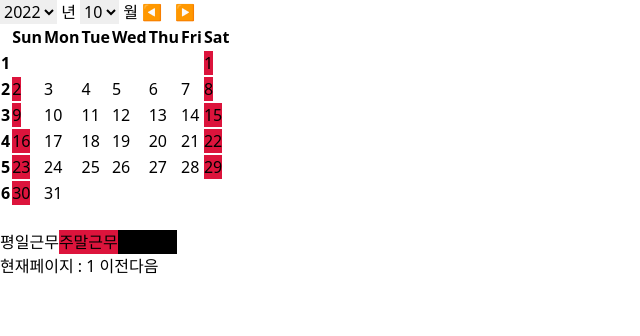
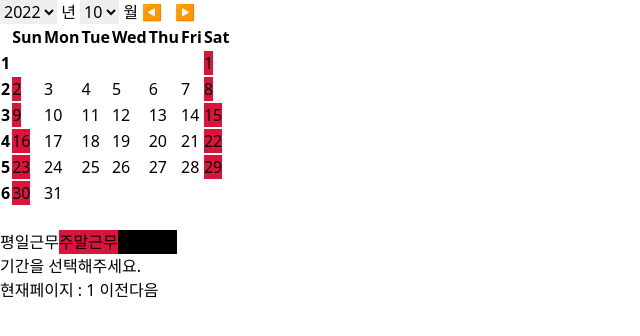
Before and after one commit to woajun/schedule-divider, a Vue app: page / in a window 1280 px wide. Shown: the top 336 px of the page, without its empty margins (0-640 px from the left). Built offline with nearby package versions, Linux system fonts and the light colour scheme.

Commit message:
add user flow

```diff
--- a/src/App.vue
+++ b/src/App.vue
@@ -34,15 +34,25 @@ const setWorkers = (n:Worker[]) => {
 };
 
 const currentPage = ref(1);
+/**
+ * USER FLOW
+ * 날짜분배옵션 (마지막 근무 다음 날 첫번째 근무 제외 / 연속 근무 제한 / 한 사람이 하루에 최대 한 번 근무)
+ * 근무 총 인원 입력
+ * 근무 기간 선택
+ * 기간 디테일 선택 (중간에 빼는 날, 주말, 평일)
+ * 평일 / 주말 하루 당 근무 수와 근무 인원,
+ * --계산--
+ */
 </script>
-
 <template>
   <BookLayout :page-length="4" :current-page="currentPage">
     <template #page1>
       <SpecifyDate @workdays="setWorkdays" />
+      기간을 선택해주세요.
     </template>
     <template #page2>
       <SpecifyShifts @shifts="setShifts" />
+      근무수와 근무인원을 입력해주세요.
     </template>
     <template #page3>
       <SpecifyWorker
@@ -50,6 +60,7 @@ const currentPage = ref(1);
         :workdays="workdays"
         @workers="setWorkers"
       />
+      근무자를 입력해주세요.
     </template>
     <template #page4>
       <AssignSchedule
```
Also changed, not shown: src/pages/step1/Step1Period.vue (added).
